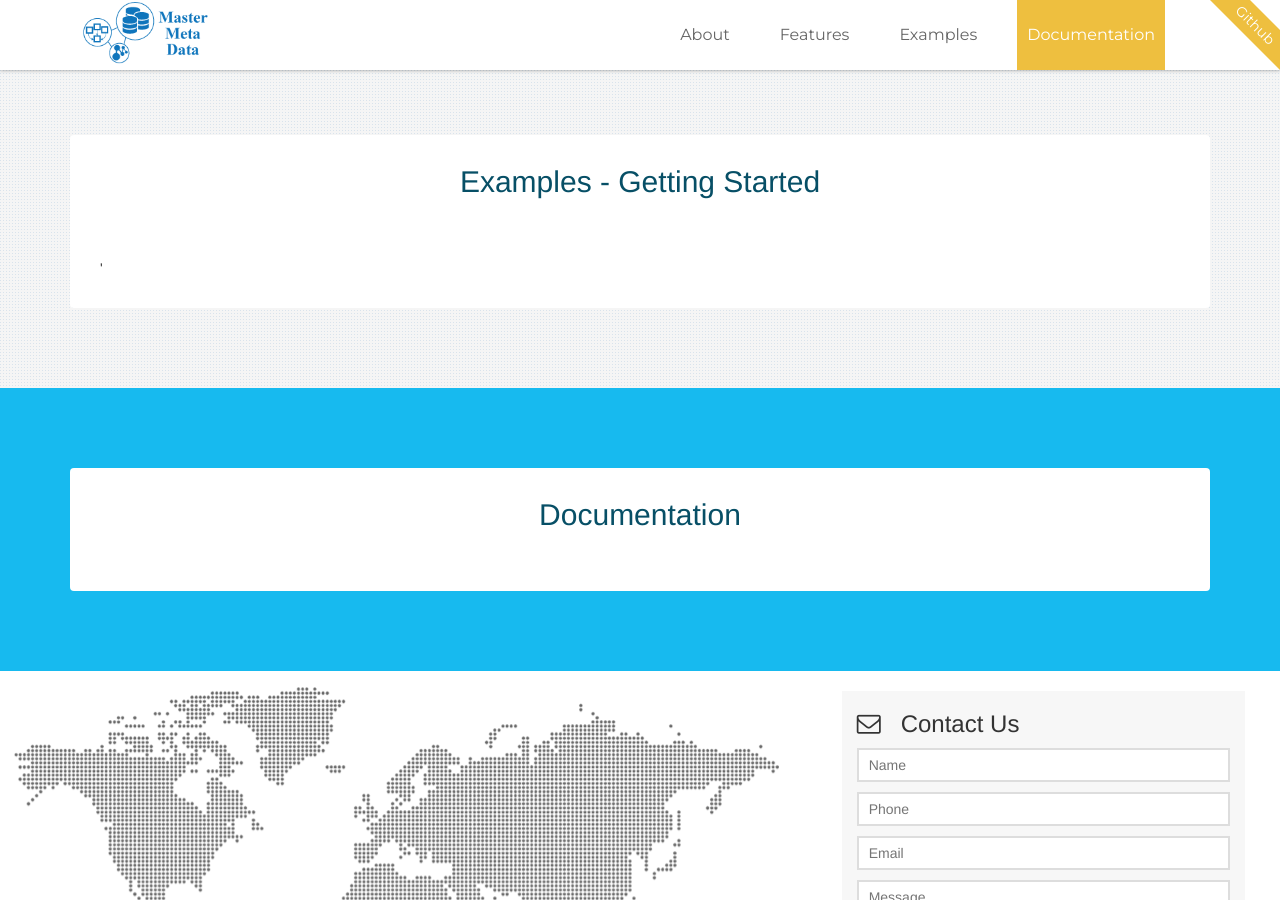
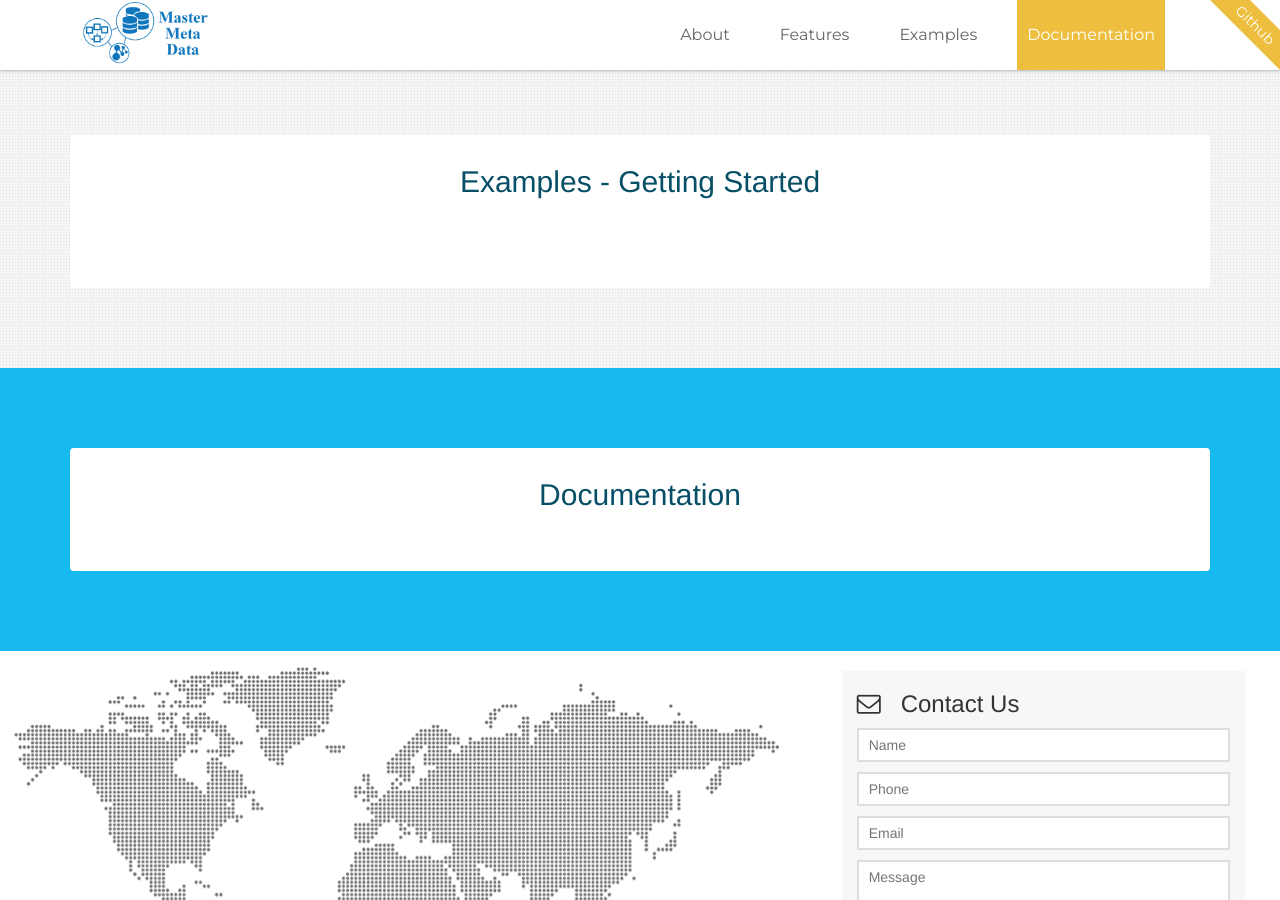
Before and after one commit to digikrit/mastermetadata, a Jekyll site: the page built from index.html, in a window 1280 px wide and 900 px high, scrolled down 1932 px. Built offline with Jekyll 4.4.1, drawn with Linux system fonts in a browser that asks for light colours; nearby versions of some CDN libraries.

Commit message:
Removed the page.static_html reference.

```diff
--- a/index.html
+++ b/index.html
@@ -82,9 +82,7 @@
 <section id="examples" class="examples section">
     <div class="container">
         <div class="examples-inner">
-            <h2 class="title text-center">Examples - Getting Started</h2>'
-
-            {{page.static_html}}
+            <h2 class="title text-center">Examples - Getting Started</h2>
         </div><!--//examples-inner-->
     </div><!--//container-->
 </section>
```
